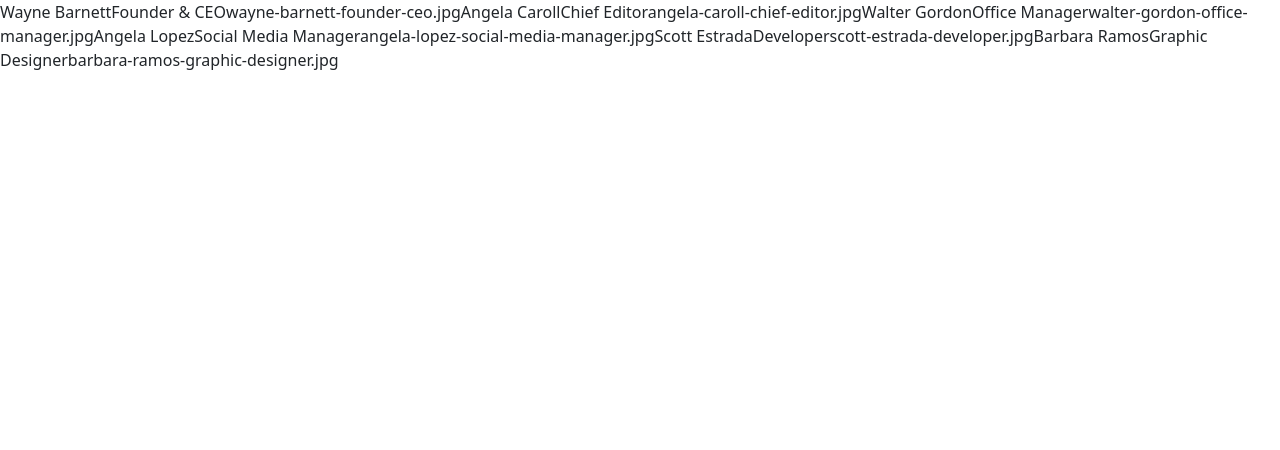
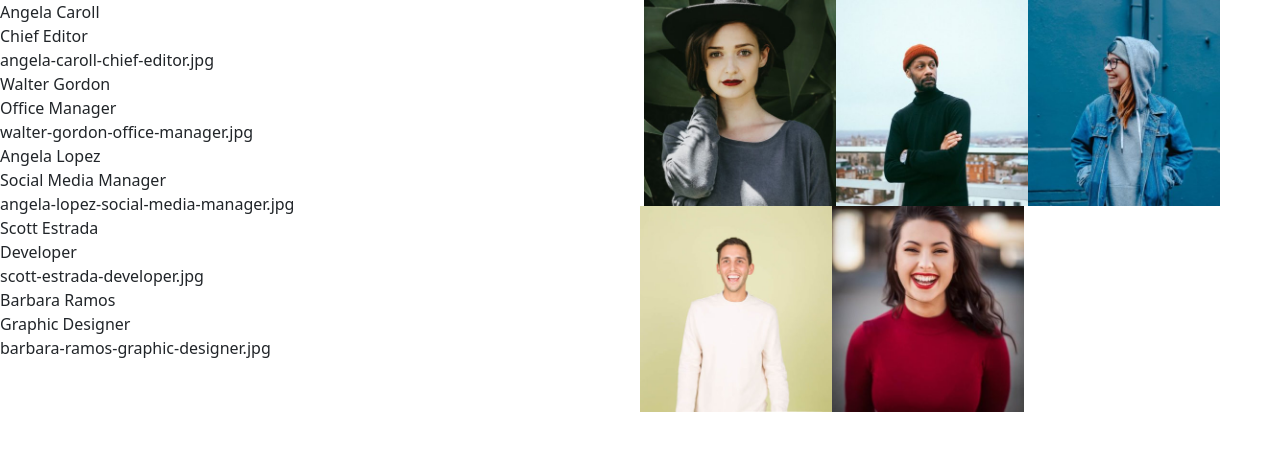
Before and after one commit to DezVibez/js-our-team, a plain HTML site: page index.html in a window 1280 px wide. Drawn offline with nearby package versions, Linux system fonts and the light colour scheme.

Commit message:
MILESTONE 2 e BONUS 1

```diff
--- a/index.html
+++ b/index.html
@@ -17,7 +17,15 @@
 </head>
 <body>
 
-    <div id="targetPrint">
+    <div class="d-flex">
+
+        <div id="targetPrint">
+
+        </div>
+
+        <div id="targetTry">
+        <img src="">
+        </div>
 
     </div>
 
--- a/script.js
+++ b/script.js
@@ -22,8 +22,10 @@ Angela Lopez  |	Social Media Manager |	angela-lopez-social-media-manager.jpg
 Scott Estrada |	Developer            |	scott-estrada-developer.jpg
 Barbara Ramos |	Graphic Designer     |	barbara-ramos-graphic-designer.jpg */
 
+//funzione stampa foto
 
 const targetPrint = document.getElementById("targetPrint")
+const targetTry = document.getElementById("targetTry")
 
 const data = [{name: "Wayne Barnett", role: "Founder & CEO", photo: "wayne-barnett-founder-ceo.jpg"},
             {name: "Angela Caroll", role: "Chief Editor", photo: "angela-caroll-chief-editor.jpg"},
@@ -39,18 +41,24 @@ console.log(data) //===> MILESTONE1
 //Voglio stampare tutte le informazioni dell'array. l'array è composto da sei elementi quindi ci giro dentro data.length volte.
 //per stampare i dati nel dom ho bisogno della stringa vuota da riempire ad ogni [i].
 //l'indice del mio array corrisponde ad i
+// ma ogni array è un
 
-let arrayElement = ""
+let arrayElement = "" //stringa vuota per stampa
 
-for (let i = 0; i < data.length; i++) {
+data[0]
+
+for (let i = 1; i < data.length + 1; i++) {
 	arrayElement = data[i]
 
     console.log(data[i])
 
+    //stampa TUTTE le coppie chiavi-valore dei singoli oggetti, negli array.
+
+    targetTry.innerHTML +=`<img src="img/${arrayElement["photo"]}">`
 
     for (let key in arrayElement) {
 
-        targetPrint.innerText += arrayElement[key]
+        targetPrint.innerHTML +=`${arrayElement[key]}<br>`
 }
 }
 console.log((arrayElement))
--- a/style.css
+++ b/style.css
@@ -0,0 +1,13 @@
+#targetTry{
+    height: auto;
+    width: 50%;
+}
+
+#targetPrint{
+    height: auto;
+    width: 50%;
+}
+
+img {
+    width: 30%;
+}
```
Also changed, not shown: img/angela-caroll-chief-editor.jpg (added), img/angela-lopez-social-media-manager.jpg (added), img/barbara-ramos-graphic-designer.jpg (added), img/scott-estrada-developer.jpg (added), img/walter-gordon-office-manager.jpg (added), img/wayne-barnett-founder-ceo.jpg (added), 1 other file.
